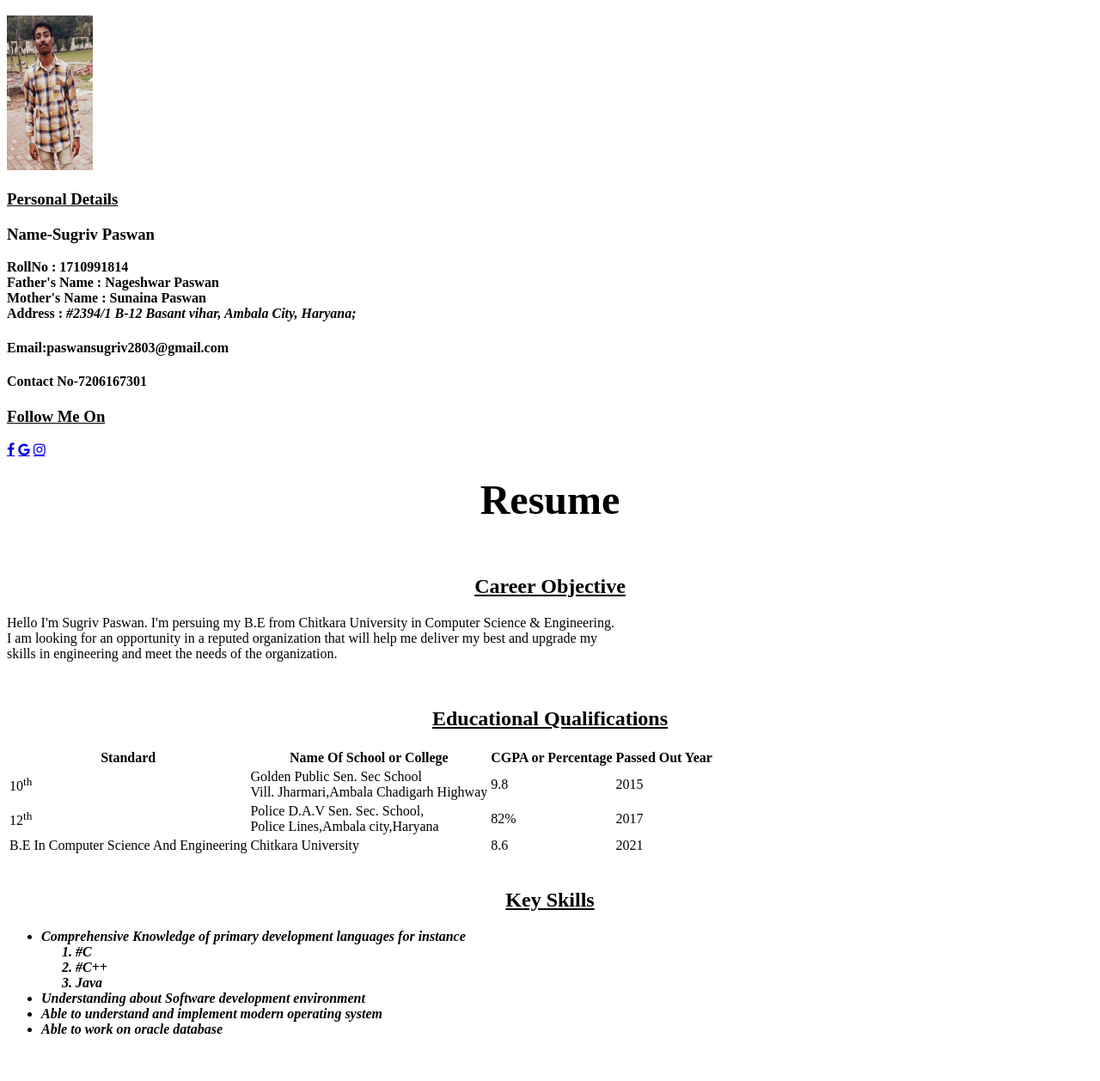
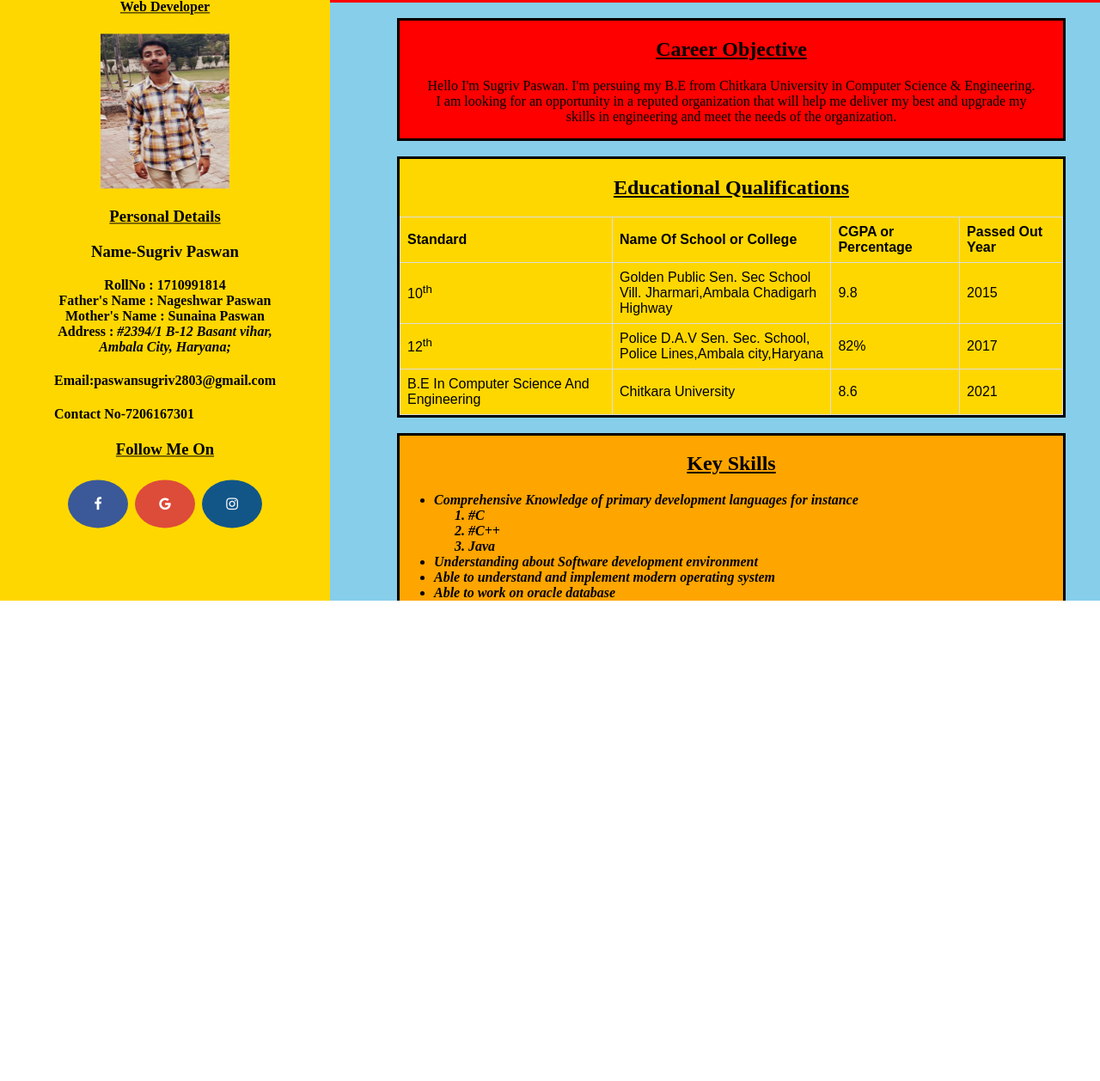
Before and after one commit to SUGRIVPASWAN/Resume, a plain HTML site: page index.html in a window 1280 px wide. Shown: the part 101-1359 px from the top of the page at 86% size. After the commit the page ends 800 px from the top, so only its background shows below. Drawn offline with Linux system fonts and the light colour scheme; files whose address does not match are found by name.

Commit message:
Update and rename Resume.html to index.html

```diff
--- a/Resume.html
+++ b/index.html
@@ -3,13 +3,13 @@
 <head>
 	<h1 align="center">Resume</h1>
 	<title>Resume</title>
-    <link rel="stylesheet" href="C:\Users\sugriv\Desktop\FrontEnd\CV\Style3.css">
+    <link rel="stylesheet" href="style.css">
     <link rel="stylesheet" href="https://cdnjs.cloudflare.com/ajax/libs/font-awesome/4.7.0/css/font-awesome.min.css">
 </head>
 <div class="split left">
   <div class="centered">
   	<h4><u>Web Developer</u></h4>
-    <img src="C:\Users\sugriv\Desktop\FrontEnd\CV\my-image.jpg" height="180px" width=100px class="center">
+    <img src="my-image.jpg" height="180px" width=100px class="center">
     <h3><u>Personal Details</u></h3>
     <h3>Name-Sugriv Paswan</h3>
     <b>
@@ -106,7 +106,7 @@
 </div>
 <br>
     <div class="align3">
-     <center><h2> <img src="C:\Users\sugriv\Desktop\FrontEnd\CV\sign1.png" width=100px ></h2></center>
+     <center><h2> <img src="sign1.png" width=100px ></h2></center>
     <h2 align="center"><b>-----Signature-----</b></h2>
 
 </div>
```
